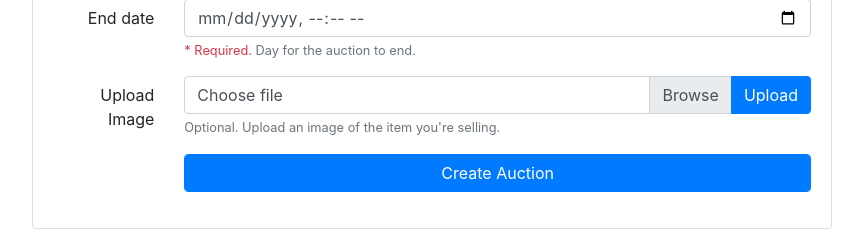
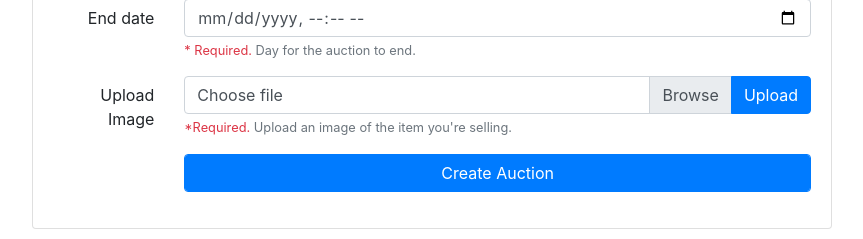
Before and after one commit to gianrajaram/comp0178_group_project, a PHP site: page /create_auction.php in a window 1280 px wide. Shown: the part 999-1238 px from the top of the page, without its empty margins (208-1071 px from the left). Run offline with PHP 8.4, Linux system fonts and the light colour scheme; data comes from the database, SQL or seed files in the repository.

Commit message:
required detail under image

```diff
--- a/auction/create_auction.php
+++ b/auction/create_auction.php
@@ -191,7 +191,7 @@ while ($row = mysqli_fetch_assoc($resultSize)) {
                  <button class="btn btn-primary" type="button" onclick="document.getElementById('auctionImage').click()">Upload</button>
                </div>
              </div>
-             <small id="imageHelp" class="form-text text-muted">Optional. Upload an image of the item you're selling.</small>
+             <small id="imageHelp" class="form-text text-muted"><span class="text-danger">*Required. </span> Upload an image of the item you're selling.</small>
            </div>
         </div>
         <script>
```
